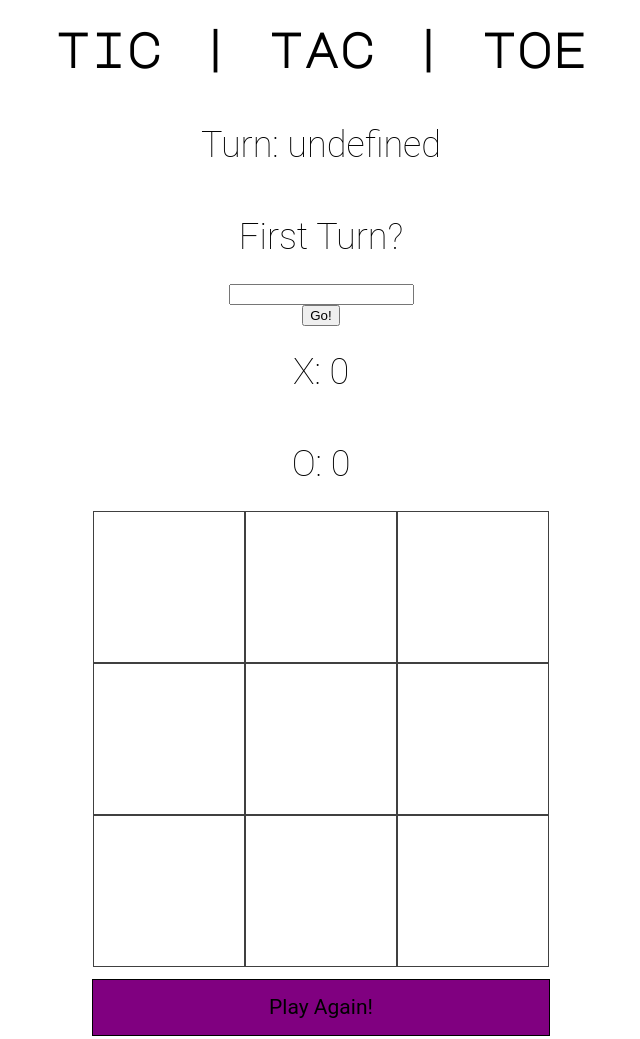
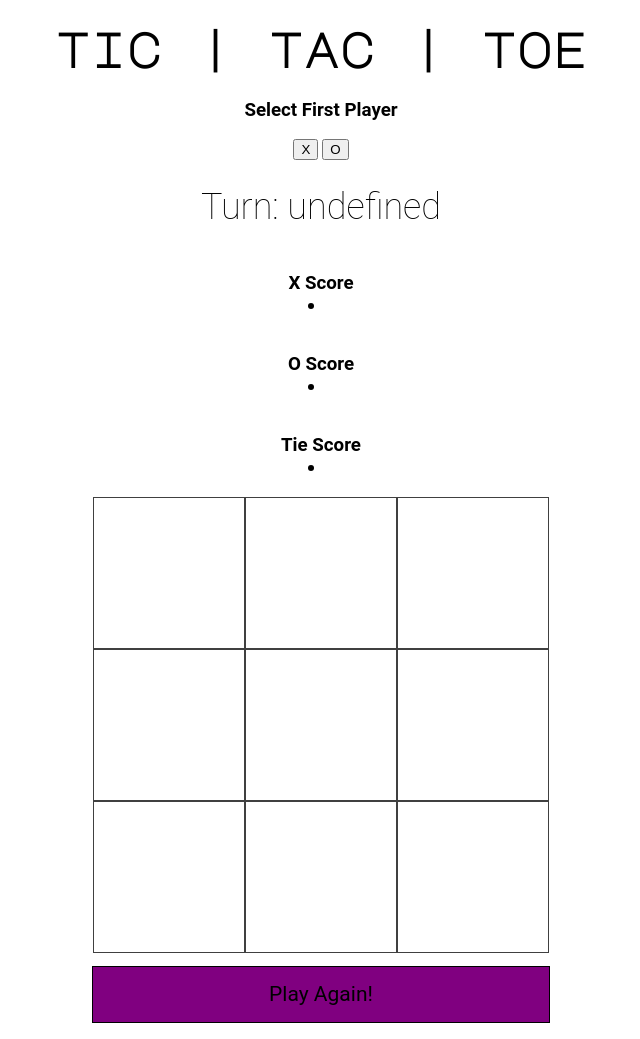
Before and after one commit to nneuhaus/pset-8, a plain HTML site: page index.html in a window 1280 px wide. Shown: the whole page, without its empty margins (319-959 px from the left). Drawn offline with Linux system fonts and the light colour scheme.

Commit message:
fixed index

```diff
--- a/index.html
+++ b/index.html
@@ -1,39 +1,34 @@
 <!DOCTYPE html>
 
 <html lang="en">
+
    <head>
       <meta charset="UTF-8" />
       <meta name="viewport" content="width=device-width, initial-scale=1.0" />
       <meta http-equiv="X-UA-Compatible" content="ie=edge" />
-
       <link href="https://fonts.googleapis.com/css?family=Major+Mono+Display" rel="stylesheet" />
       <link href="css/styles.css" rel="stylesheet" type="text/css" />
       <script defer src="js/app.js"></script>
+      <title>  Tic-Tac-Toe</title>
+   </head>
 
-   <title>Nat'S Tic | Tac | Toe</title>
-  </head>
    <body>
+
       <h1>tic | tac | toe</h1>
 
+      <h3> Select First Player </h3>
+
+      <button id="firstX"> X </button>
+
+      <button id="firstO"> O </button>
+
       <div class="container column">
-    <h2>Turn: X</h2>
-    <h2>First Turn?</h2>
+         <h2 id="change">Turn: X</h2>
+         <h3 id="xScore"> X Score <li id="firstList"></li></h3>
+         <h3 id="oScore"> O Score <li id="secondList"></li></h3>
+         <h3 id="tieScore"> Tie Score <li id="thirdList"></li></h3>
+         <div class="container wrap" id="board">
 
-    <div>
-      <form id="firstPlayer">
-        <input type="text" id="addText">
-      </form>
-    </div>
-
-    <div>
-      <button id = "go">Go!</button>
-    </div>
-
-    <h2 id= "x-score">X: 0</h2>
-    <h2 id= "o-score">O: 0</h2>
-
-
-  <div class="container wrap" id="board">
             <div class="square"></div>
             <div class="square"></div>
             <div class="square"></div>
@@ -43,9 +38,13 @@
             <div class="square"></div>
             <div class="square"></div>
             <div class="square"></div>
+
          </div>
 
          <div id="reset-button">Play Again!</div>
+
       </div>
+
    </body>
+
 </html>
```
Lines whose indentation alone changed are shown as unchanged.
